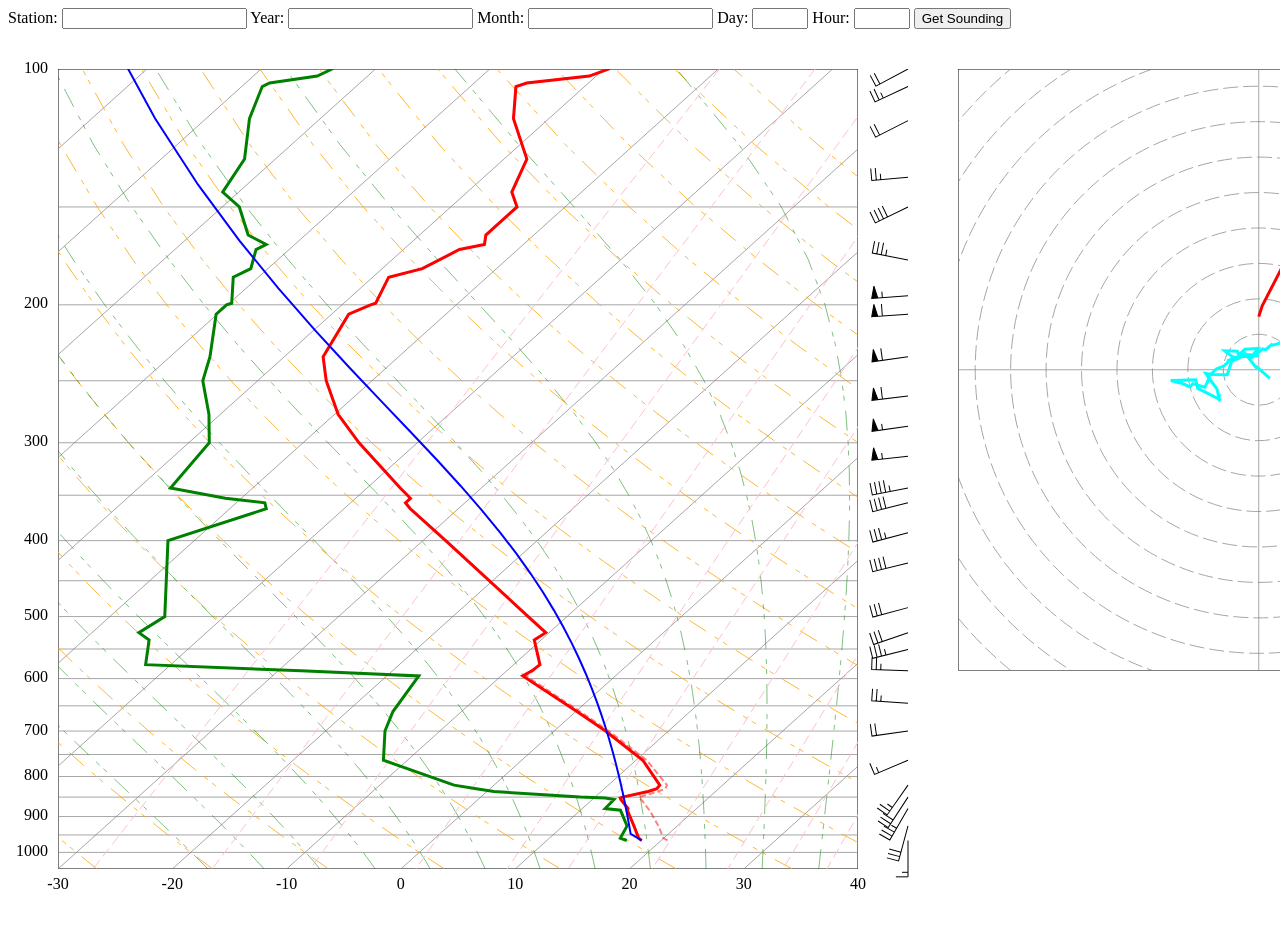
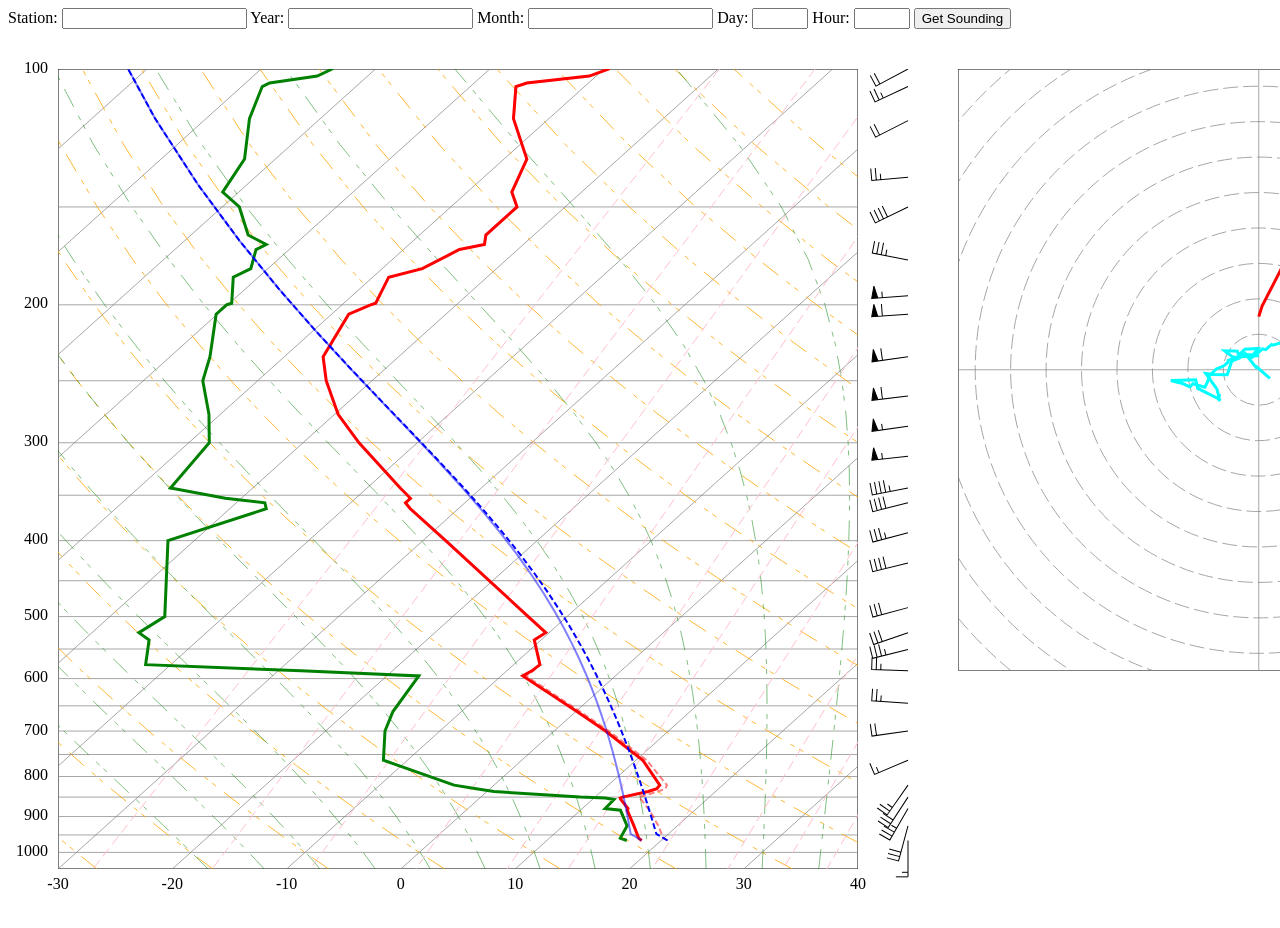
Before and after one commit to wxmann/SoundingJS, a plain HTML site: page index.html in a window 1280 px wide. Shown: the top 928 px of the page. Drawn offline with nearby package versions, Linux system fonts and the light colour scheme.

Commit message:
Plot virtual temperature correction to surface-based parcel.

```diff
--- a/css/plots.css
+++ b/css/plots.css
@@ -11,7 +11,7 @@
 }
 
 #sbParcelTrace {
-    stroke:blue; stroke-width: 2
+    stroke:blue; stroke-width: 2; opacity: 0.5;
 }
 
 #isotherms {
@@ -70,3 +70,7 @@
     stroke:red; stroke-dasharray: 6,3; stroke-width: 2;
     opacity: 0.5;
 }
+
+#sbParcelTraceTv {
+    stroke:blue; stroke-dasharray: 6,3; stroke-width: 2;
+}
--- a/js/observations.js
+++ b/js/observations.js
@@ -11,26 +11,25 @@ function Ob(p, T, Td, windspd, winddir, hgt) {
     this.windspd = windspd;
     this.winddir = winddir;
     this.hgt = hgt;
-    this.noValue = NODATA;
 }
 
 Ob.prototype.pressure = function () {
     return this.p;
 };
 Ob.prototype.hasPressure = function () {
-    return this.p != this.noValue;
+    return this.p != NODATA;
 };
 Ob.prototype.temperature = function () {
     return this.T;
 };
 Ob.prototype.hasTemperature = function () {
-    return this.T != this.noValue;
+    return this.T != NODATA;
 };
 Ob.prototype.dewpoint = function () {
     return this.Td;
 };
 Ob.prototype.hasDewpoint = function () {
-    return this.Td != this.noValue;
+    return this.Td != NODATA;
 };
 Ob.prototype.windSpeed = function () {
     return this.windspd;
@@ -39,13 +38,13 @@ Ob.prototype.windDir = function () {
     return this.winddir;
 };
 Ob.prototype.hasWind = function () {
-    return this.windspd != this.noValue && this.winddir != this.noValue;
+    return this.windspd != NODATA && this.winddir != NODATA;
 };
 Ob.prototype.height = function () {
     return this.hgt;
 };
 Ob.prototype.hasHeight = function () {
-    return this.hgt != this.noValue;
+    return this.hgt != NODATA;
 };
 
 Ob.prototype.hasSatMixingRatio = function () {
@@ -53,19 +52,27 @@ Ob.prototype.hasSatMixingRatio = function () {
 };
 Ob.prototype.satMixingRatio = function () {
     if (!this.hasSatMixingRatio()) {
-        return this.noValue;
+        return NODATA;
     }
     return mixingRatio(this.pressure(), this.temperature());
 };
 
+Ob.prototype.hasMixingRatio = function () {
+    return this.hasDewpoint() && this.hasPressure();
+};
+
+Ob.prototype.mixingRatio = function () {
+    return mixingRatio(this.pressure(), this.dewpoint());
+};
+
 Ob.prototype.hasVirtualTemp = function () {
-    return this.hasPressure() && this.hasTemperature() && this.hasDewpoint();
+    return this.hasMixingRatio() && this.hasTemperature();
 };
 Ob.prototype.virtualTemp = function () {
     if (!this.hasVirtualTemp()) {
-        return this.noValue;
+        return NODATA;
     }
-    var r = mixingRatio(this.pressure(), this.dewpoint());
+    var r = this.mixingRatio();
     return virtualTempAtMixingRatio(this.temperature(), r);
 };
 
--- a/js/parcels.js
+++ b/js/parcels.js
@@ -18,24 +18,47 @@ var getSBParcel = function (fromProfiles) {
     return getParcel(parcelSources(fromProfiles).surface);
 };
 
+function parcelOb(p, parcelTemp, mixingRatio) {
+    var parcOb = new Ob(p, parcelTemp, NODATA, NODATA, NODATA, NODATA);
+    if (mixingRatio != null) {
+        parcOb.hasMixingRatio = function () {
+            return true;
+        };
+        parcOb.mixingRatio = function () {
+            return mixingRatio;
+        };
+    }
+    return parcOb;
+}
+
 function getParcel(sourceOb) {
     var LCL = lcl(sourceOb.pressure(), sourceOb.temperature(), sourceOb.dewpoint());
     var parcelTrace = new Profile();
-    parcelTrace.addValue(sourceOb.pressure(), sourceOb.temperature());
-    parcelTrace.addValue(LCL.pressure(), LCL.temperature());
-    var thetaFromSfc = potentialTemp(sourceOb.pressure(), sourceOb.temperature());
-    var thetaEAboveLCL = thetaE(LCL.pressure(), LCL.temperature());
+    var p0 = sourceOb.pressure(),
+        T0 = sourceOb.temperature(),
+        r0 = sourceOb.mixingRatio(),
+        pLCL = LCL.pressure(),
+        TLCL = LCL.temperature(),
+        rLCL = LCL.satMixingRatio();
+
+    parcelTrace.addValue(p0, parcelOb(p0, T0, r0));
+    parcelTrace.addValue(pLCL, parcelOb(pLCL, TLCL, rLCL));
+    var thetaFromSfc = potentialTemp(p0, T0);
+    var thetaEAboveLCL = thetaE(pLCL, TLCL);
 
     // generate trace for points every 25mb
     // do not hit 0mb, I wouldn't doubt some funky behavior there
-    for (var p = sourceOb.p - 25; p >= 25; p -= 25) {
-        var parcelTemp;
-        if (p > LCL.p) {
+    for (var p = p0 - 25; p >= 25; p -= 25) {
+        var parcelTemp, mixRat;
+        if (p > pLCL) {
             parcelTemp = tempAtDryAdiabat(p, thetaFromSfc);
+            mixRat = sourceOb.mixingRatio();
         } else {
             parcelTemp = tempAtThetaE(p, thetaEAboveLCL);
+            mixRat = mixingRatio(p, parcelTemp);
         }
-        parcelTrace.addValue(p, parcelTemp);
+        parcelTrace.addValue(p, parcelOb(p, parcelTemp, mixRat));
+        // TODO also possibly: add height => get from interpolated height (also involved calculation)
     }
     return parcelTrace;
 }
--- a/js/plot/plot-common.js
+++ b/js/plot/plot-common.js
@@ -19,6 +19,7 @@ var Elements = {
     ISOTHERM_LABELS: "tLables",
 
     VIRTUAL_TEMP_TRACE: "TvTrace",
+    VIRTUAL_PARCEL_TRACE: "sbParcelTraceTv",
 
     HODO_BOUNDARY: "hodographBoundary",
     WINDSPEED_RADII: "windRadii",
--- a/js/plot/plot-skewt.js
+++ b/js/plot/plot-skewt.js
@@ -102,8 +102,14 @@ var SkewTPlots = (function (dim, skewTConfig, windBarbConfig, transform) {
     };
 
     var plotSBParcel = function (skewT) {
-        var parcelProfile = getSBParcel(saved.soundingProfiles());
+        var parcelProfile = profileExtract.temperature(getSBParcel(saved.soundingProfiles()));
         var elem = getTraceElement(parcelProfile, Elements.SB_PARCEL_TRACE, getCoordFromProfile(parcelProfile), false);
+        skewT.appendChild(elem);
+    };
+
+    var plotSBParcelVirtual = function (skewT) {
+        var profile = profileExtract.virtualTemp(getSBParcel(saved.soundingProfiles()));
+        var elem = getTraceElement(profile, Elements.VIRTUAL_PARCEL_TRACE, getCoordFromProfile(profile), false);
         skewT.appendChild(elem);
     };
 
@@ -124,6 +130,7 @@ var SkewTPlots = (function (dim, skewTConfig, windBarbConfig, transform) {
             plotDewptTrace(skewTCanvas);
             plotSBParcel(skewTCanvas);
             plotVirtualTempTrace(skewTCanvas);
+            plotSBParcelVirtual(skewTCanvas);
         }
     }
 
```
Also changed, not shown: js/plot/outline-skewt.js (line endings or trailing spaces).
